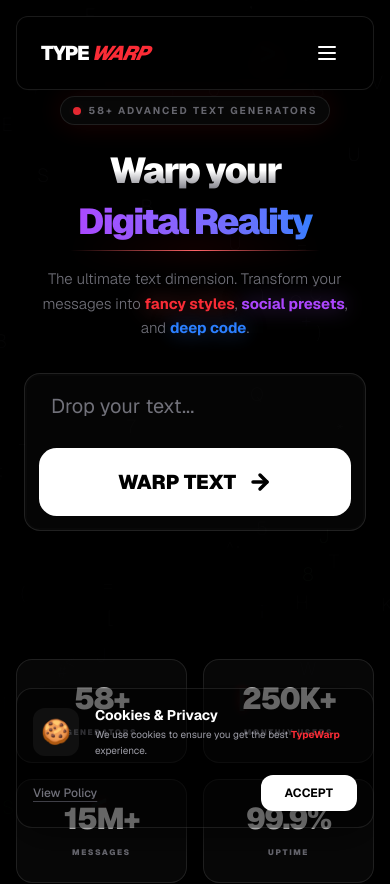
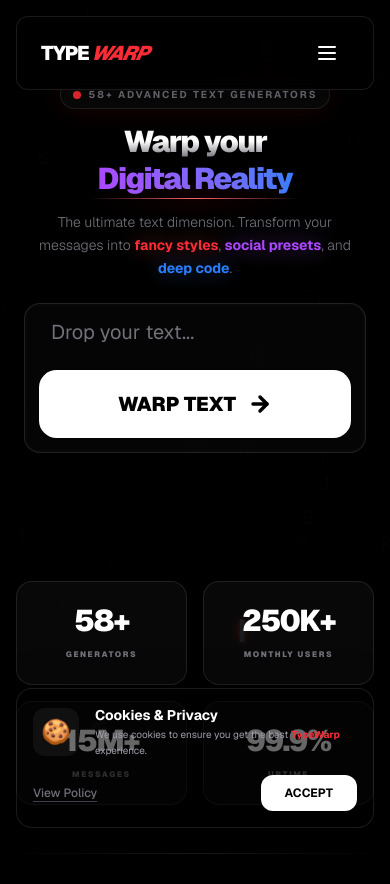
Before and after one commit to link-masters/typewarp-5090, a Next.js app: page / in a window 390 px wide. Shown: the top 884 px of the page. Built offline with nearby package versions, Linux system fonts and the light colour scheme.

Commit message:
optimize header and mobile responsiveness

```diff
--- a/src/components/Header.tsx
+++ b/src/components/Header.tsx
@@ -41,10 +41,10 @@
             </Link>
 
             {/* Desktop Navigation */}
-            <div className="hidden lg:flex items-center justify-center flex-1 gap-2 px-8 relative h-10">
+            <div className="hidden lg:flex items-center justify-center flex-1 gap-1 xl:gap-2 px-4 xl:px-8 relative h-10">
               <Link
                 href="/"
-                className="px-5 py-2.5 text-sm font-medium text-[var(--muted)] hover:text-[var(--foreground)] hover:bg-[var(--card-bg)] rounded-lg"
+                className="px-3 xl:px-5 py-2.5 text-sm font-medium text-[var(--muted)] hover:text-[var(--foreground)] hover:bg-[var(--card-bg)] rounded-lg transition-colors"
               >
                 Home
               </Link>
@@ -62,15 +62,15 @@
                         activeCategory === category.slug ? null : category.slug,
                       )
                     }
-                    className={`px-5 py-2.5 text-sm font-medium rounded-lg flex items-center gap-2 transition-all ${
+                    className={`px-3 xl:px-5 py-2.5 text-sm font-medium rounded-lg flex items-center gap-1.5 transition-all ${
                       activeCategory === category.slug
                         ? "text-[var(--foreground)] bg-[var(--card-bg)]"
                         : "text-[var(--muted)] hover:text-[var(--foreground)] hover:bg-[var(--card-bg)]"
                     }`}
                   >
-                    <span>{category.name}</span>
+                    <span className="whitespace-nowrap">{category.name}</span>
                     <svg
-                      className={`w-3.5 h-3.5 transition-transform duration-200 ${
+                      className={`w-3.5 h-3.5 transition-transform duration-200 shrink-0 ${
                         activeCategory === category.slug ? "rotate-180" : ""
                       }`}
                       fill="none"
@@ -133,14 +133,14 @@
 
               <Link
                 href="/blog"
-                className="px-5 py-2.5 text-sm font-medium text-[var(--muted)] hover:text-[var(--foreground)] hover:bg-[var(--card-bg)] rounded-xl"
+                className="px-3 xl:px-5 py-2.5 text-sm font-medium text-[var(--muted)] hover:text-[var(--foreground)] hover:bg-[var(--card-bg)] rounded-xl transition-colors"
               >
                 Blog
               </Link>
             </div>
 
             {/* Actions */}
-            <div className="hidden lg:flex items-center justify-end gap-4 min-w-[200px]">
+            <div className="hidden lg:flex items-center justify-end gap-3 xl:gap-4 shrink-0">
               <button
                 onClick={toggleTheme}
                 className="relative p-2.5 rounded-xl bg-[var(--card-bg)] border border-[var(--card-border)] text-[var(--foreground)] hover:bg-[var(--card-border)] transition-all duration-300 group active:scale-90"
--- a/src/components/Hero.tsx
+++ b/src/components/Hero.tsx
@@ -23,7 +23,7 @@
   };
 
   return (
-    <section className="relative min-h-screen flex flex-col items-center justify-center pt-24 md:pt-32 pb-16 md:pb-20 overflow-hidden">
+    <section className="relative min-h-[90vh] flex flex-col items-center justify-center pt-20 md:pt-32 pb-12 md:pb-20 overflow-hidden">
       {/* Animated Background Elements */}
       <div className="absolute inset-0 -z-10 bg-[var(--background)]">
         <RainingLetters showTitle={false} fullHeight={true} />
@@ -32,7 +32,7 @@
 
       <div className="container mx-auto px-4 relative z-10 text-center">
         {/* Badge */}
-        <div className="inline-flex items-center gap-2 px-3 py-1.5 md:px-4 md:py-2 mb-6 md:mb-8 rounded-full border border-[var(--card-border)] bg-[var(--card-bg)] backdrop-blur-xl shadow-[0_0_30px_rgba(220,38,38,0.15)] animate-fade-in">
+        <div className="inline-flex items-center gap-2 px-3 py-1.5 md:px-4 md:py-2 mb-4 md:mb-8 rounded-full border border-[var(--card-border)] bg-[var(--card-bg)] backdrop-blur-xl shadow-[0_0_30px_rgba(220,38,38,0.15)] animate-fade-in">
           <span className="relative flex h-2 w-2">
             <span className="animate-ping absolute inline-flex h-full w-full rounded-full bg-red-400 opacity-75"></span>
             <span className="relative inline-flex rounded-full h-2 w-2 bg-red-500"></span>
@@ -43,21 +43,21 @@
         </div>
 
         {/* Main Heading */}
-        <h1 className="text-4xl sm:text-6xl md:text-7xl lg:text-9xl font-black mb-6 md:mb-8 tracking-tighter leading-[1.2] md:leading-[1.05] animate-fade-in-up">
+        <h1 className="text-3xl sm:text-5xl md:text-7xl lg:text-9xl font-black mb-4 md:mb-8 tracking-tighter leading-[1.1] md:leading-[1.05] animate-fade-in-up">
           <span className="block bg-gradient-to-b from-[var(--foreground)] via-[var(--foreground)] to-[var(--muted)] bg-clip-text text-transparent">
             Warp your
           </span>
-          <span className="relative inline-block mt-2">
+          <span className="relative inline-block mt-1 md:mt-2">
             <span className="bg-gradient-to-r from-red-500 via-purple-500 to-blue-500 bg-clip-text text-transparent animate-gradient-x px-2 md:px-4">
               Digital Reality
             </span>
-            <span className="absolute -bottom-2 md:-bottom-4 left-0 right-0 h-1 md:h-1.5 bg-gradient-to-r from-transparent via-red-600 to-transparent blur-md opacity-50"></span>
-            <span className="absolute -bottom-2 md:-bottom-4 left-0 right-0 h-px bg-gradient-to-r from-transparent via-red-400 to-transparent"></span>
+            <span className="absolute -bottom-1 md:-bottom-4 left-0 right-0 h-1 md:h-1.5 bg-gradient-to-r from-transparent via-red-600 to-transparent blur-md opacity-50"></span>
+            <span className="absolute -bottom-1 md:-bottom-4 left-0 right-0 h-px bg-gradient-to-r from-transparent via-red-400 to-transparent"></span>
           </span>
         </h1>
 
         {/* Description */}
-        <p className="max-w-3xl mx-auto text-[15px] md:text-2xl text-[var(--muted)] mb-8 md:mb-12 leading-relaxed font-light animate-fade-in-up animation-delay-200 px-4 sm:px-0">
+        <p className="max-w-2xl mx-auto text-sm md:text-2xl text-[var(--muted)] mb-6 md:mb-12 leading-relaxed font-light animate-fade-in-up animation-delay-200 px-4 sm:px-0">
           The ultimate text dimension. Transform your messages into{" "}
           <span className="text-red-500 font-bold drop-shadow-[0_0_10px_rgba(239,68,68,0.5)]">
             fancy styles
@@ -88,7 +88,7 @@
                 onKeyDown={(e) => e.key === "Enter" && handleCorrupt()}
                 placeholder="Drop your text..."
                 aria-label="Enter text to transform"
-                className="flex-1 w-full bg-transparent border-none outline-none py-4 md:py-6 px-6 md:px-10 text-xl md:text-2xl text-[var(--foreground)] placeholder:text-[var(--muted)] focus:ring-0"
+                className="flex-1 w-full bg-transparent border-none outline-none py-3 md:py-4 px-6 md:px-10 text-xl md:text-2xl text-[var(--foreground)] placeholder:text-[var(--muted)] focus:ring-0"
               />
               <div className="p-3 w-full md:w-auto">
                 <button
--- a/src/components/ToolView.tsx
+++ b/src/components/ToolView.tsx
@@ -249,7 +249,7 @@
                   onChange={(e) => setInput(e.target.value)}
                   placeholder="Insert text to warp..."
                   aria-label={`Insert text to transform with ${tool.name}`}
-                  className="w-full h-12 md:h-28 bg-transparent text-lg md:text-2xl font-bold text-zinc-900 dark:text-white placeholder:text-zinc-300 dark:placeholder:text-zinc-800 outline-none resize-none custom-scrollbar"
+                  className="w-full h-10 md:h-20 bg-transparent text-lg md:text-2xl font-bold text-zinc-900 dark:text-white placeholder:text-zinc-300 dark:placeholder:text-zinc-800 outline-none resize-none custom-scrollbar"
                   autoFocus
                 />
               </div>
```
